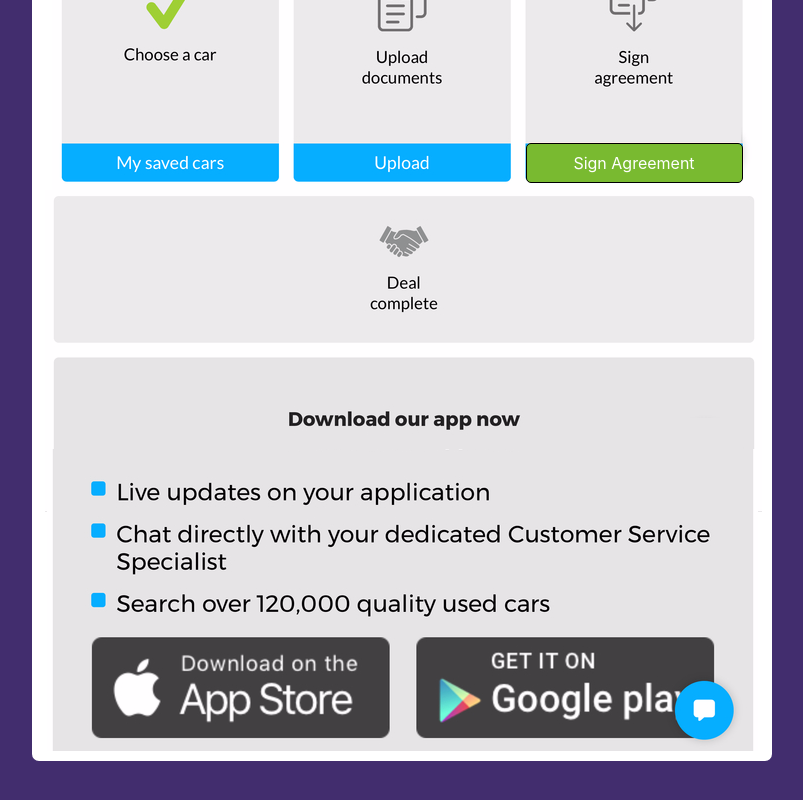
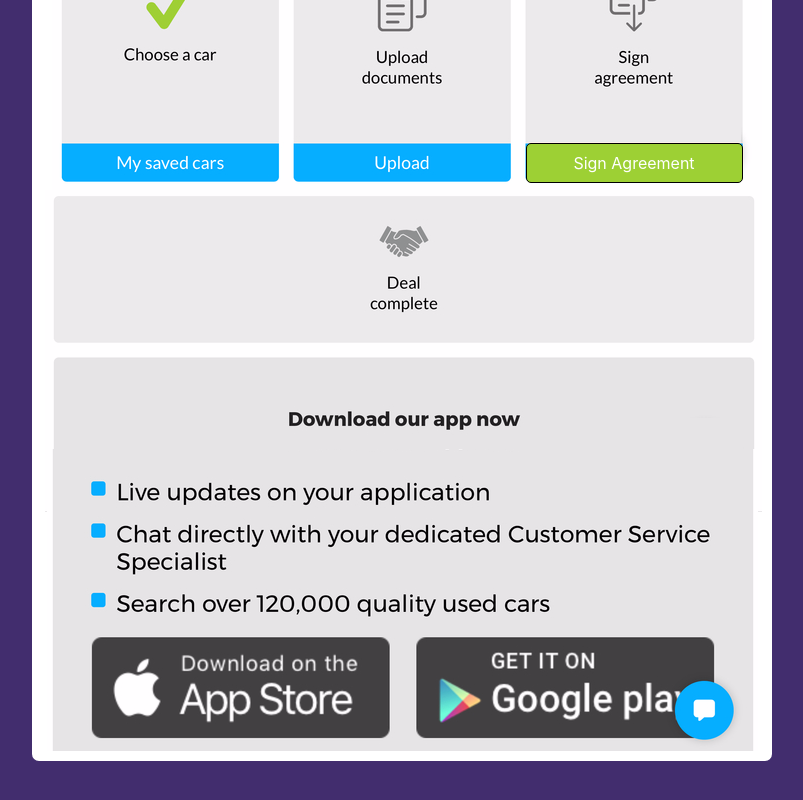
Before and after one commit to callumevans/esign-prototype, an Angular app: page /members-home in a window 1280 px wide. Shown: the part 794-1594 px from the top of the page, without its empty margins (248-1051 px from the left). Built offline with nearby package versions, Linux system fonts and the light colour scheme.

Commit message:
CSS tweaks

```diff
--- a/src/app/members/documents/members-documents.component.css
+++ b/src/app/members/documents/members-documents.component.css
@@ -18,6 +18,8 @@
     width: 206px;
     cursor: pointer;
     border: 1px solid black;
+    background: #9dd034;
+    color: white;
 }
 
 .container {
--- a/src/app/members/documents/members-documents.component.html
+++ b/src/app/members/documents/members-documents.component.html
@@ -1,6 +1,6 @@
 <div class="container">
     <div class="members-bg">
-        <div class="btn btn-success sign-btn" routerLink="/transition">
+        <div class="btn sign-btn" routerLink="/transition">
             Sign Agreement
         </div>
     </div>
--- a/src/app/members/home/members-home.component.css
+++ b/src/app/members/home/members-home.component.css
@@ -22,6 +22,7 @@
     line-height: 22px;
     border-radius: 5px;
     cursor: pointer;
+    background:#9dd034;
 }
 
 .container {
--- a/src/app/members/home/members-home.component.html
+++ b/src/app/members/home/members-home.component.html
@@ -1,6 +1,6 @@
 <div class="container">
     <div class="members-bg">
-        <div class="btn btn-success docs-btn" routerLink="/members-documents">
+        <div class="btn docs-btn" routerLink="/members-documents">
             Sign Agreement
         </div>
     </div>
--- a/src/app/transitionPage/transition.component.css
+++ b/src/app/transitionPage/transition.component.css
@@ -23,3 +23,7 @@ img{
     position: relative;
     z-index: 0;
 }
+
+h1,h2,h3{
+    color:white;
+}
--- a/src/styles.css
+++ b/src/styles.css
@@ -40,3 +40,7 @@ nav{
     font-weight: 900;
     font-size: 26px;
 }
+
+h1, h2, h3{
+    color: #30225d;
+}
```
